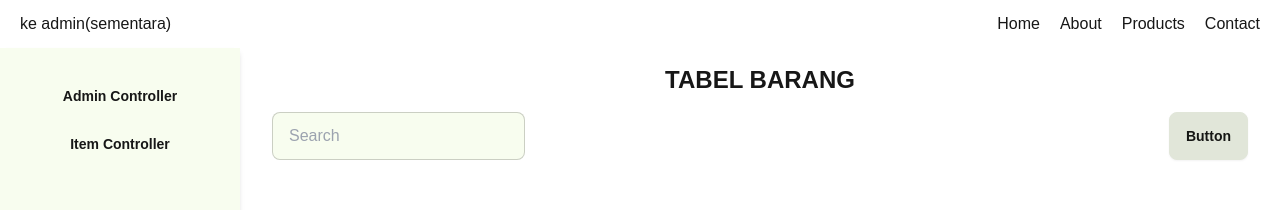
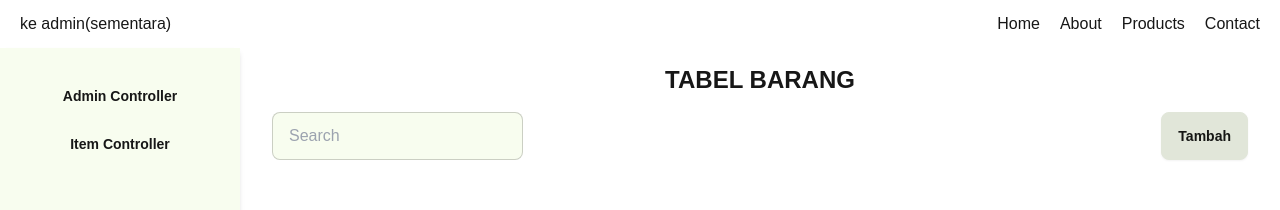
Before and after one commit to Deoca27/manusia-biasa, a Next.js app: page /admin/item_controller in a window 1280 px wide. Shown: the top 210 px of the page. Built offline with nearby package versions, Linux system fonts and the light colour scheme.

Commit message:
jhoshe: mengganti teks pada button menjadi Tambah

```diff
--- a/app/admin/item_controller/page.tsx
+++ b/app/admin/item_controller/page.tsx
@@ -13,7 +13,7 @@ export default function BarangPage() {
         </div>
         <Link href={"/"} className="btn col-end-12">
 
-          Button
+          Tambah
         </Link>
       </div>
     </>
```
